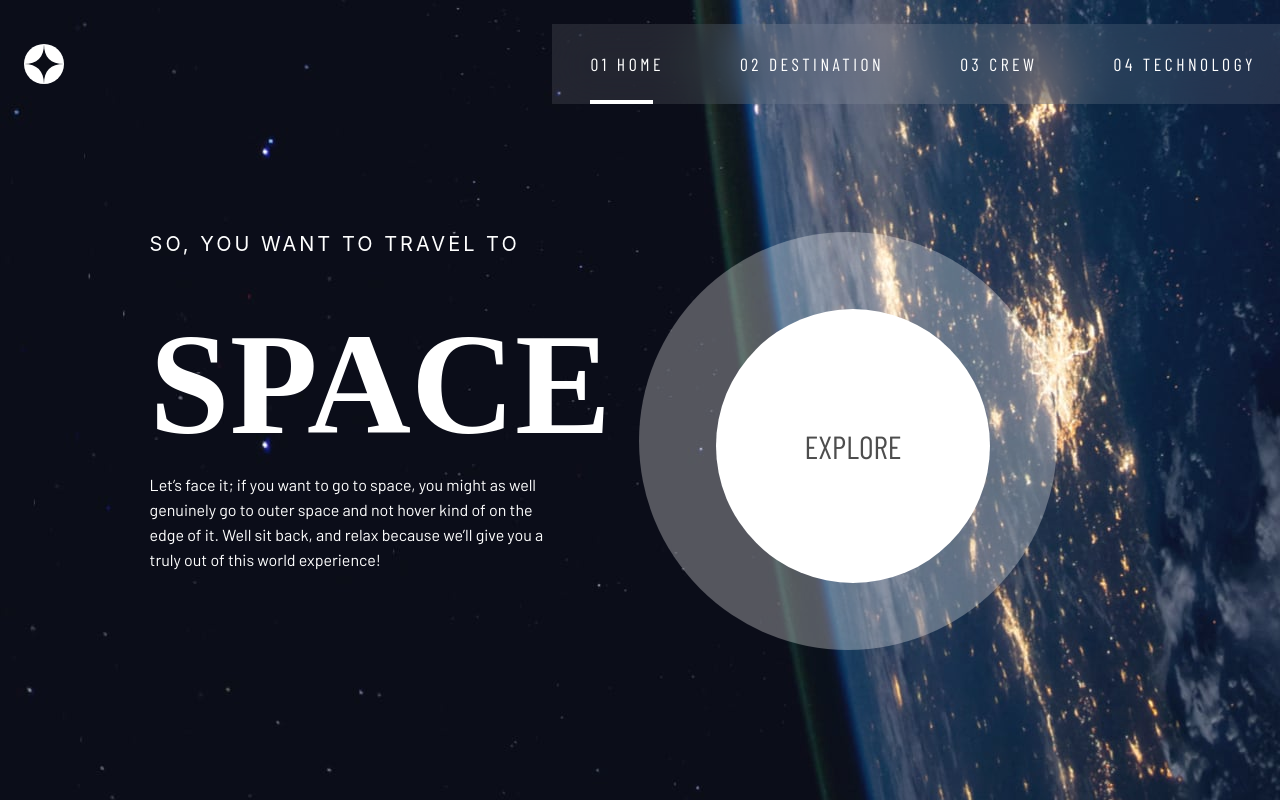
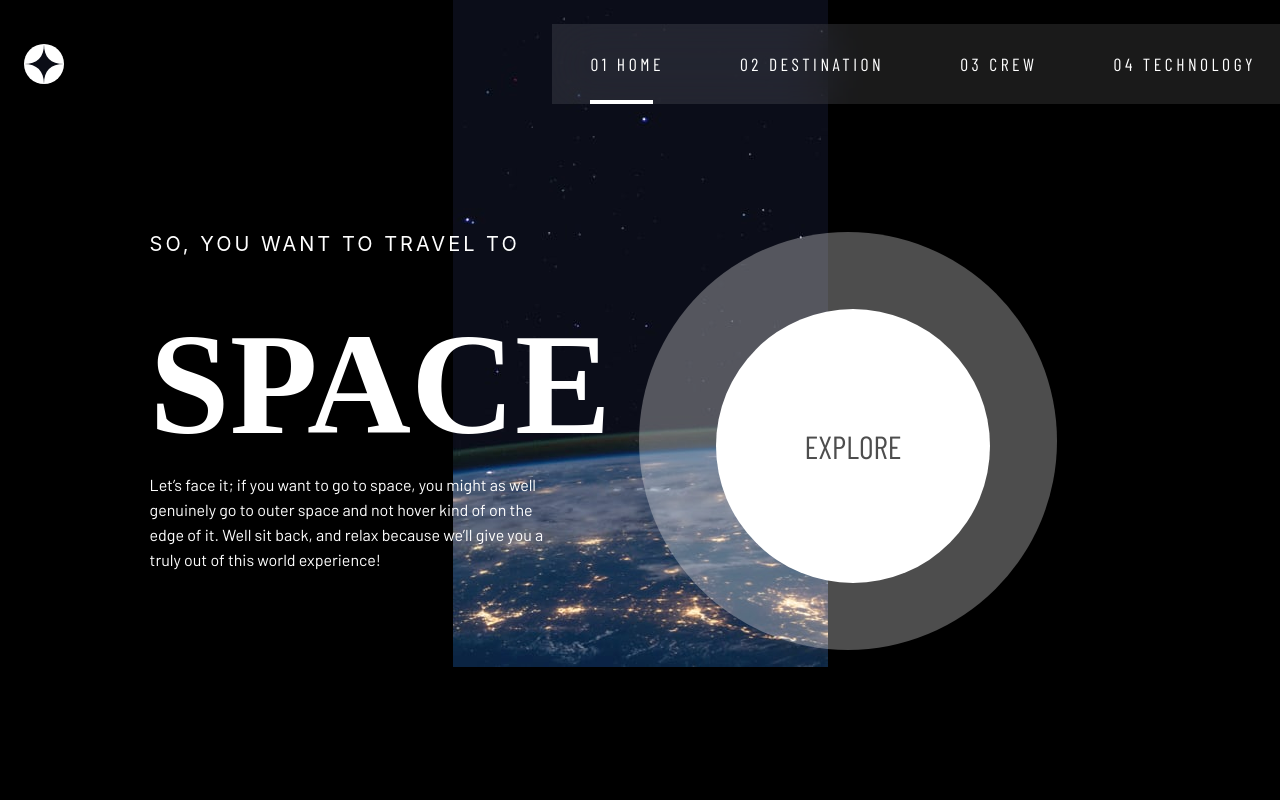
Before and after one commit to josephgreat/space-tourism, a React (Create React App) app: page / in a window 1280 px wide. Built offline with nearby package versions, Linux system fonts and the light colour scheme; a web font is replaced by a local one.

Commit message:
worked on cleanup effect

```diff
--- a/src/App.js
+++ b/src/App.js
@@ -16,7 +16,7 @@ import wrapper from './components/Wrapper';
 
 function App() {
   const [data, setData] = useState({});
-  const [screenSize, setScreenSize] = useState("desktop");
+  const [screenSize, setScreenSize] = useState("mobile");
   const [isLoading, setIsloading] = useState(false);
   const [hasError, setHasError] = useState(null);
   let fetchApi = async () => {
@@ -46,14 +46,6 @@ function App() {
       checkScreenSize()
     });
     window.addEventListener("resize", checkScreenSize);
-    return () => {
-      window.removeEventListener("load", () => {
-        fetchApi();
-        checkScreenSize()
-      });
-      window.removeEventListener("resize", checkScreenSize);
-      window.removeEventListener("load", fetchApi);
-    };
   }, []);
 
   let WrappedHomeComponent = wrapper(Home, "home", screenSize);
```
